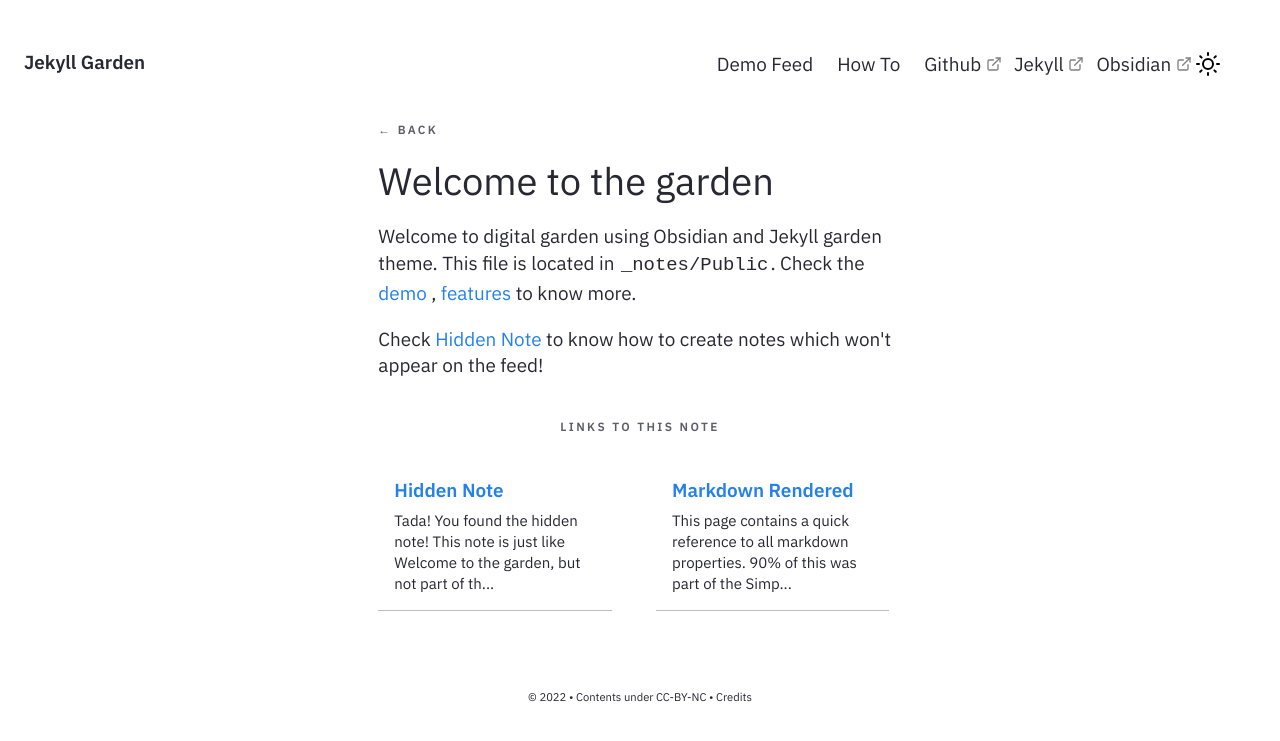
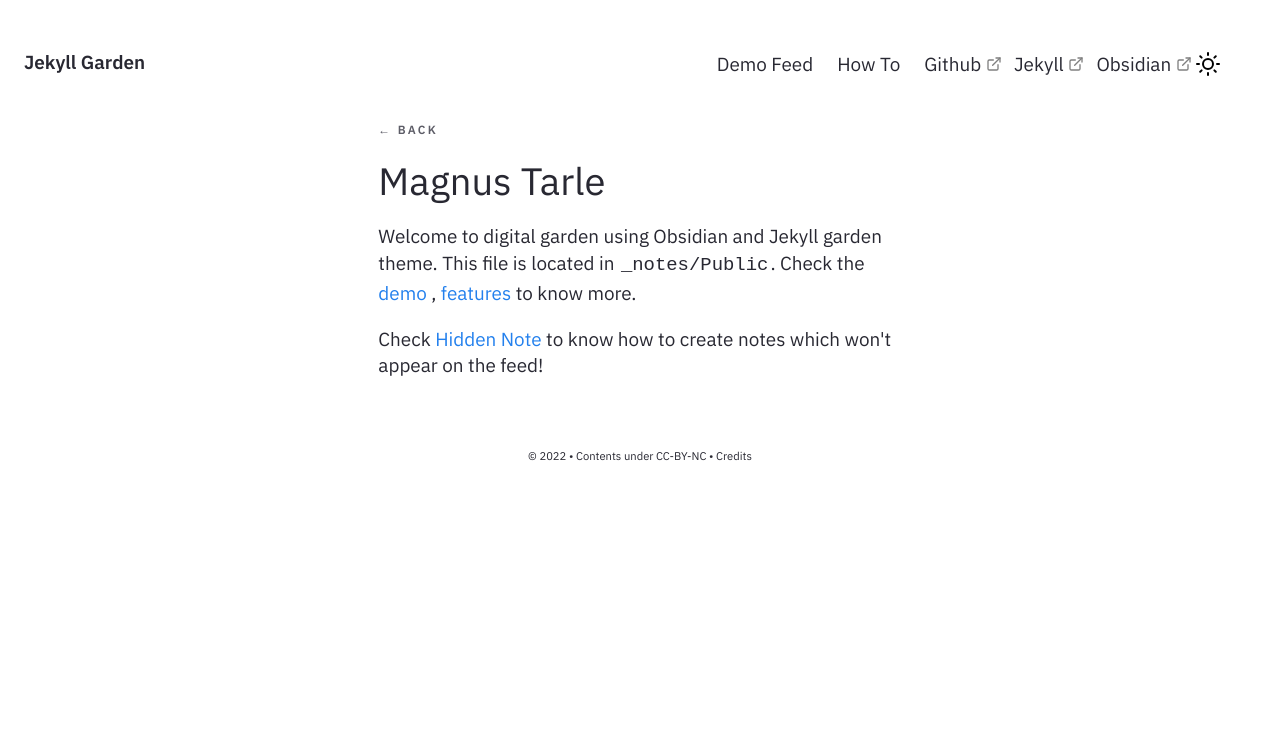
Before and after one commit to Magz303/magz303.github.io, a Jekyll site: the page built from _notes/Public/Welcome to the garden.md, in a window 1280 px wide. Shown: the top 741 px of the page. Built offline with Jekyll 4.4.1, drawn with Linux system fonts in a browser that asks for light colours.

Commit message:
welcome page mod

```diff
--- a/_notes/Public/Welcome to the garden.md
+++ b/_notes/Public/Welcome to the garden.md
@@ -1,7 +1,7 @@
 ---
-title : Welcome to the garden
+title : Magnus Tarle
 feed: show
-date : 15-04-2021
+date : 29-05-2022
 ---
 
 Welcome to digital garden using Obsidian and Jekyll garden theme. This file is located in `_notes/Public`. Check the <a href="{{'/notes' | relative_url}}"> demo </a>, <a href="{{'/post/features' | relative_url}}"> features </a> to know more.
```
